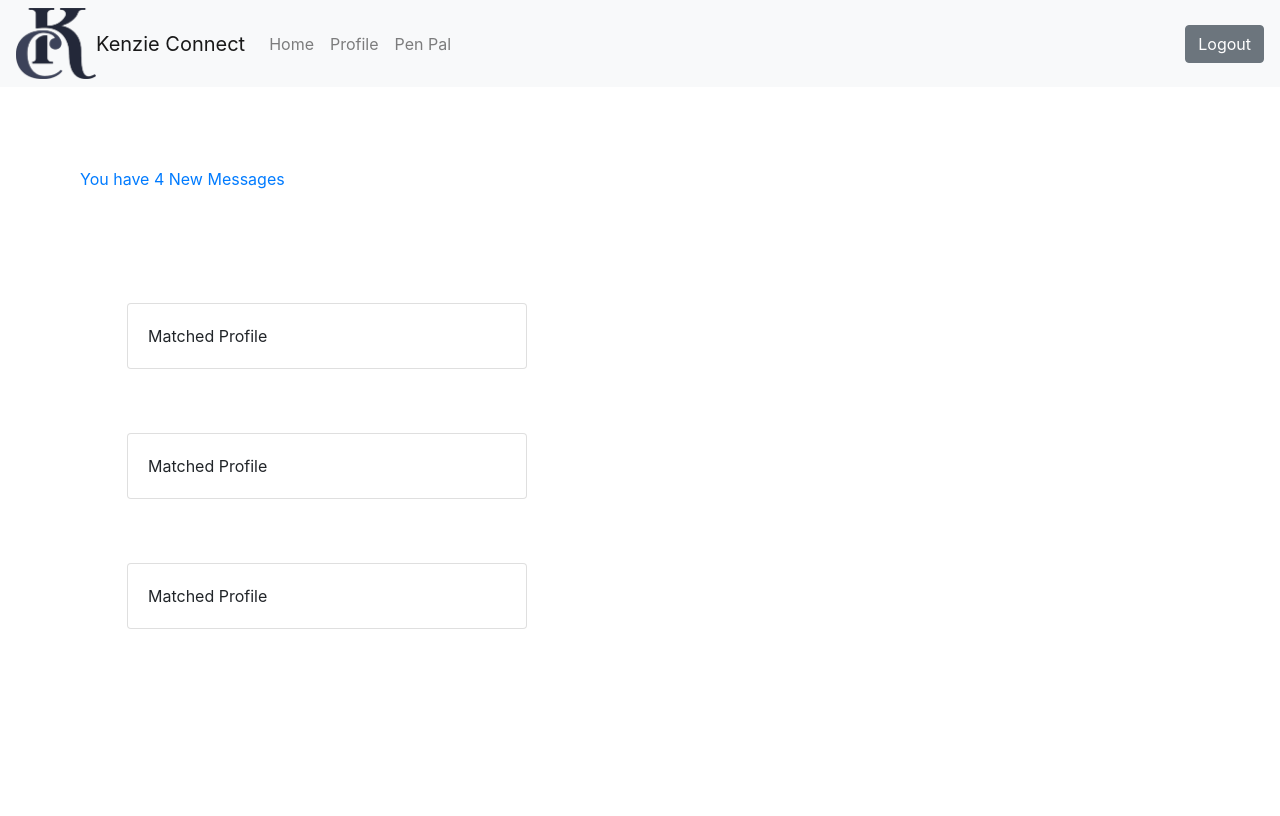
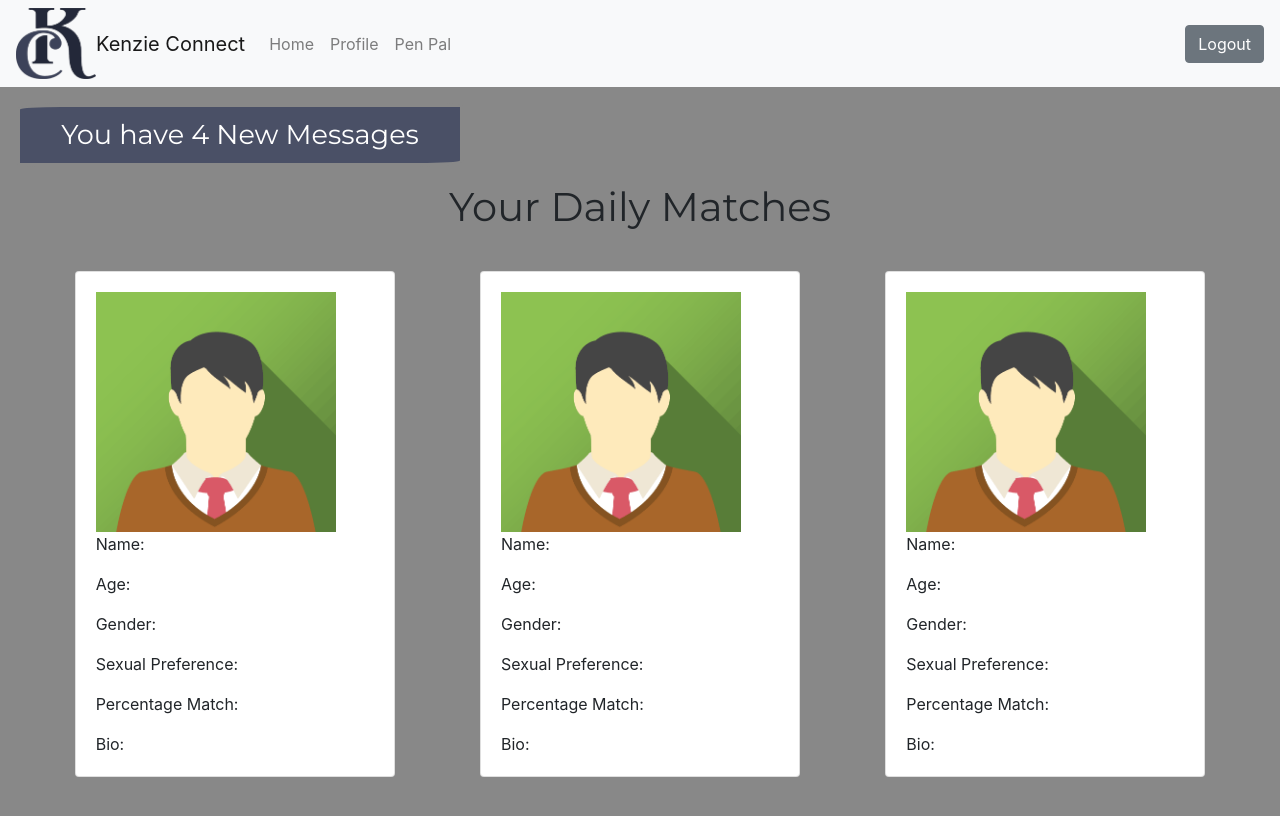
Before and after one commit to AmandaYonce/kenzieconnect, a React (Create React App) app in the folder frontend/: page /home/ in a window 1280 px wide. Shown: the top 816 px of the page. Built offline with nearby package versions, Linux system fonts and the light colour scheme.

Commit message:
landing page styling

```diff
--- a/frontend/src/components/landingpage.js
+++ b/frontend/src/components/landingpage.js
@@ -1,37 +1,68 @@
 import React from "react";
 import Header from "./header";
 import { CardBody, Card, Col, Row, CardText } from "reactstrap";
+import placeholder from '../images/placeholder.png'
 
 const Landing = (props) => {
   return (
-    <React.Fragment>
+    <React.Fragment >
+      <div style={{backgroundColor: "#888888", height: "1000px"}}>
       <Header />
-      <Row style={{ width: "400px", margin: "5em" }}>
-        <a href="/messagefeed/:username">You have 4 New Messages</a>
+
+      <Row style={{ margin: '1em' }}>
+        <Card id="notifCard">
+          <a class="notifText" href="/messagefeed/:username">You have 4 New Messages</a>
+        </Card>
       </Row>
-      <Row style={{ width: "60em", margin: "5em" }}>
-        <Col>
-          <Card style={{ width: "25em", margin: "2em" }}>
+
+{/* Once we have data coming in we will delete all but 1 of the col/cards below and use map
+to display 3 random matches from the list of potentials */}
+      <Row style={{ justifyContent: "center" }} row-12>
+          <h1 style={{fontFamily: 'Montserrat', fontSize: "2.5em"}}>Your Daily Matches</h1>
+      </Row>
+      <Row style={{ margin: "2em" }} row-12>
+
+        <Col col-3>
+          <Card style={{ width: "20em", margin: "0 auto"}}>
             <CardBody>
-              <CardText>Matched Profile</CardText>
+              <img alt="prfoilepic" src={placeholder} style={{width: '15em'}}/>
+              <CardText>Name:</CardText>
+              <CardText>Age:</CardText>
+              <CardText>Gender:</CardText>
+              <CardText>Sexual Preference:</CardText>
+              <CardText>Percentage Match:</CardText>
+              <CardText>Bio:</CardText>
             </CardBody>
           </Card>
         </Col>
-        <Col>
-          <Card style={{ width: "25em", margin: "2em" }}>
+        <Col col-3>
+          <Card style={{ width: "20em", margin: "0 auto"}}>
             <CardBody>
-              <CardText>Matched Profile</CardText>
+            <img alt="prfoilepic" src={placeholder} style={{width: '15em'}}/>
+              <CardText>Name:</CardText>
+              <CardText>Age:</CardText>
+              <CardText>Gender:</CardText>
+              <CardText>Sexual Preference:</CardText>
+              <CardText>Percentage Match:</CardText>
+              <CardText>Bio:</CardText>
             </CardBody>
           </Card>
         </Col>
-        <Col>
-          <Card style={{ width: "25em", margin: "2em" }}>
+        <Col col-3>
+          <Card style={{ width: "20em", margin: "0 auto" }}>
             <CardBody>
-              <CardText>Matched Profile</CardText>
+            <img alt="prfoilepic" src={placeholder} style={{width: '15em'}}/>
+              <CardText>Name:</CardText>
+              <CardText>Age:</CardText>
+              <CardText>Gender:</CardText>
+              <CardText>Sexual Preference:</CardText>
+              <CardText>Percentage Match:</CardText>
+              <CardText>Bio:</CardText>
             </CardBody>
           </Card>
         </Col>
       </Row>
+      </div>
     </React.Fragment>
   );
 };
--- a/frontend/src/main.css
+++ b/frontend/src/main.css
@@ -193,3 +193,19 @@ font-family: 'Montserrat', sans-serif;  */
     -moz-transform:rotate(-30deg);
     -webkit-transform:rotate(-30deg);
 }
+
+#notifCard{
+    width: 28em;
+    height: 4em;
+    text-align: center;
+    border: 4px solid #888888;
+    border-radius: 10% 5% 10% 5%;
+    background-color: #4a5066;
+}
+
+.notifText{
+    font-family: 'Montserrat', sans-serif;
+    font-size: 1.7em;
+    padding: 0.3em;
+    color: white;
+}
```
Also changed, not shown: frontend/src/images/placeholder.png (added).
